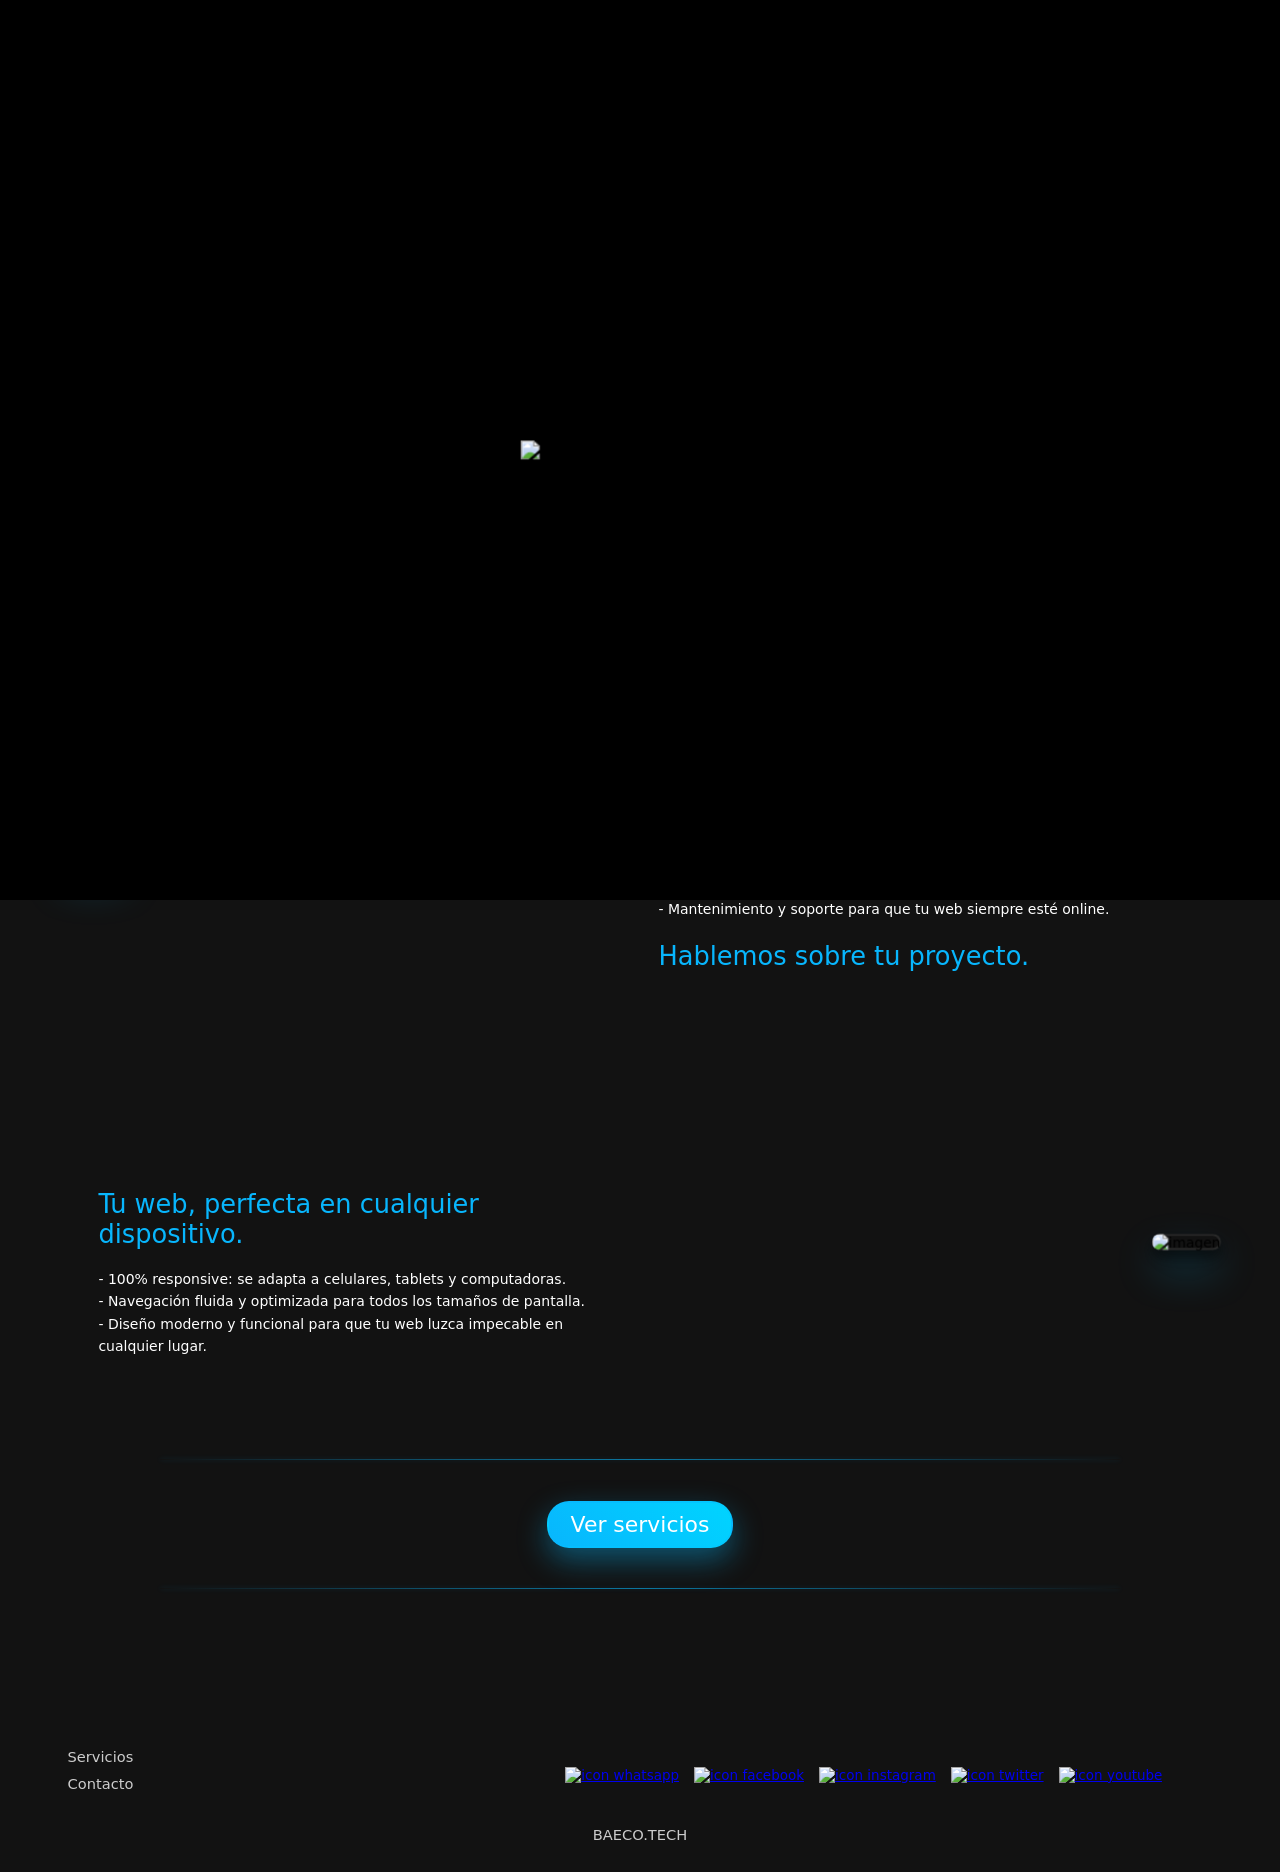
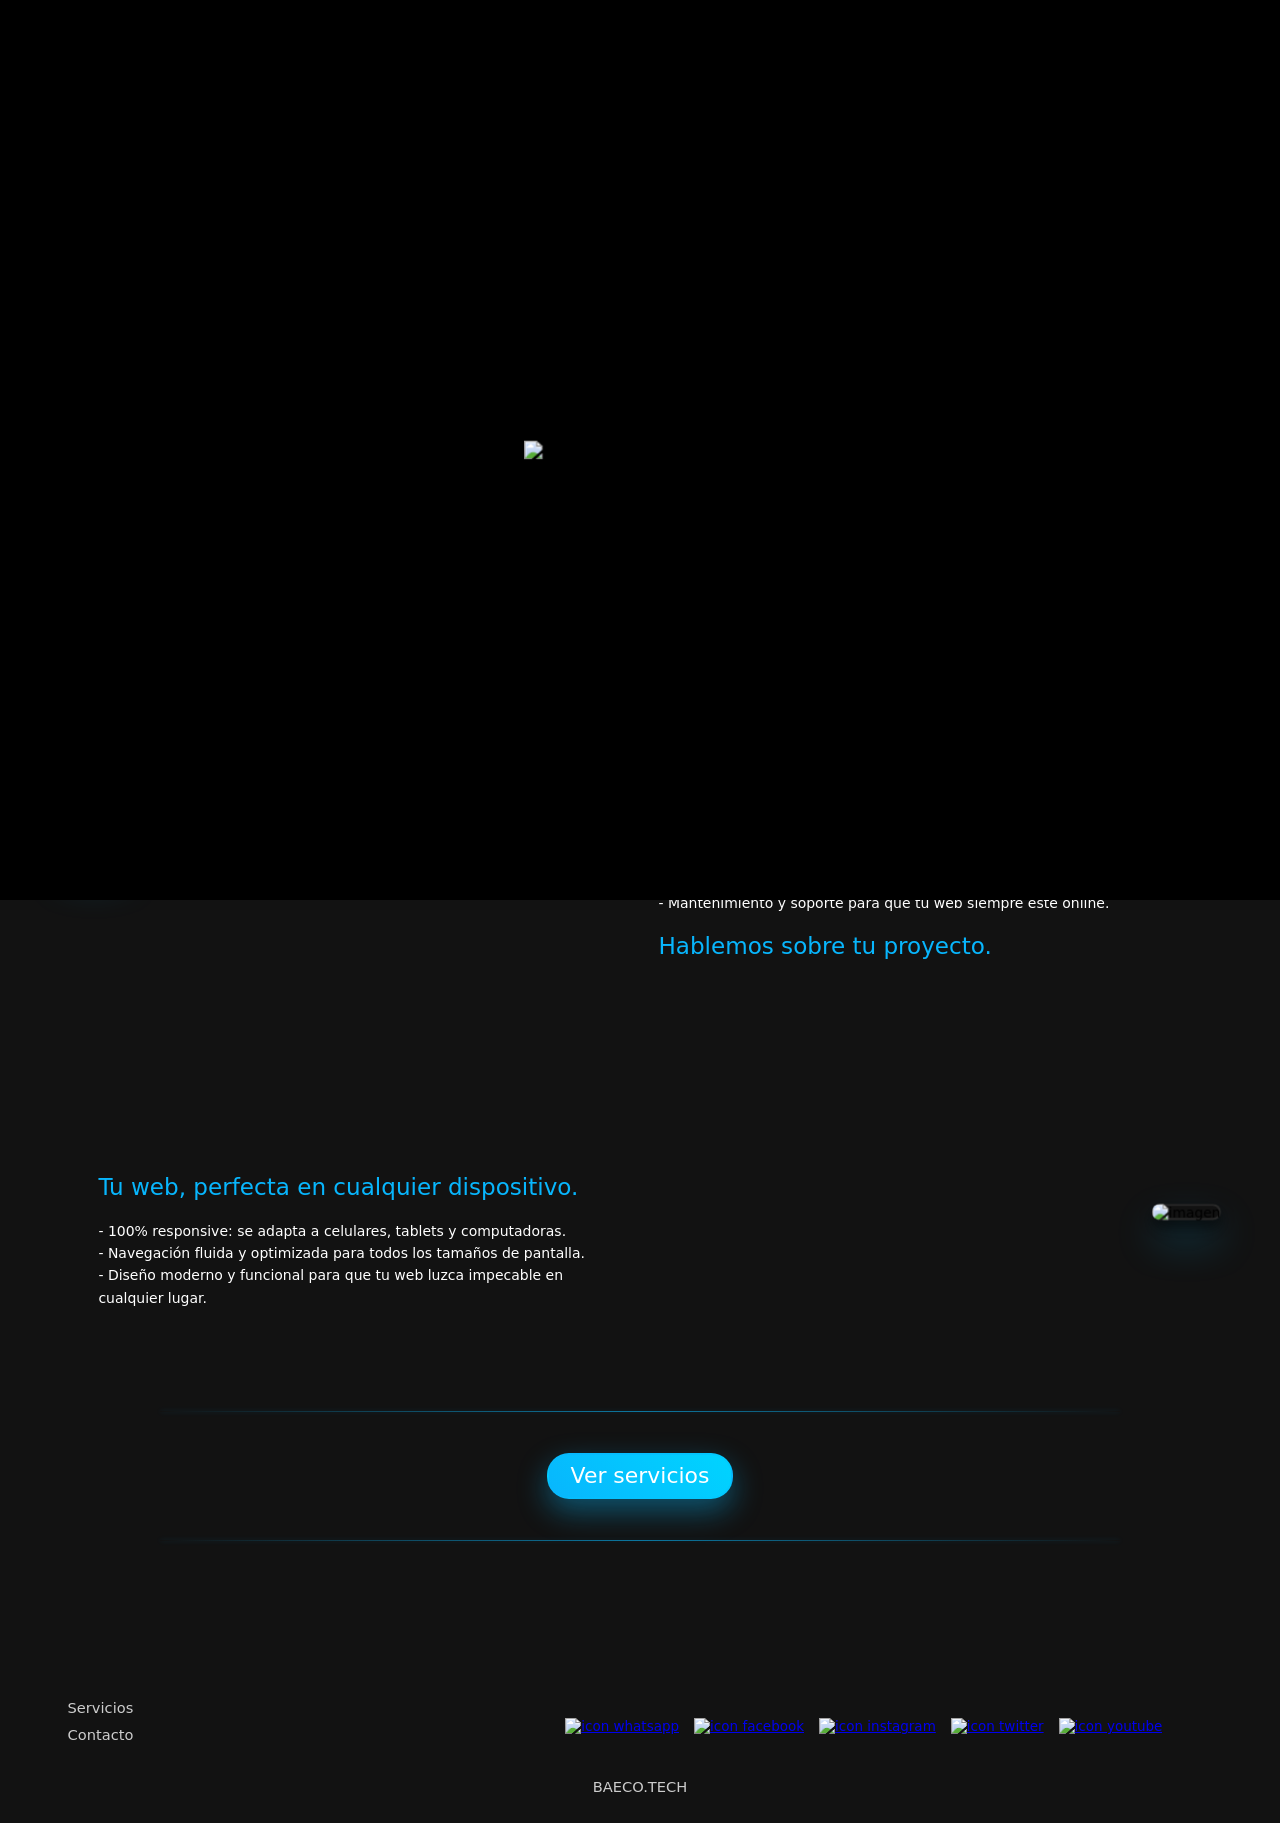

Cambios en main.css para responsive design  rem a em y para el tamaño de los textos

--- a/main.css
+++ b/main.css
@@ -480,7 +480,7 @@ html {
 .m-i-seccion-contenido:nth-child(3) .m-i-texto-contenido h2 {
   color: #08b6fd;
   margin-bottom: 20px;
-  font-size: 2.3827em;
+  font-size: 2.1444em;
 }
 
 .m-i-seccion-contenido:nth-child(3) .m-i-texto-contenido p {
@@ -1143,7 +1143,7 @@ footer {
 .m-i-texto-contenido h2 {
   color: #08b6fd;
   margin-bottom: clamp(10px, 1.5vw, 20px);
-  font-size: clamp(1.1967em, 3.222vw, 2.0252em);
+  font-size: clamp(1.077em, 2.8998vw, 1.8227em);
   font-weight: 250;
 }
 
@@ -1182,7 +1182,7 @@ footer {
   }
 
   .m-i-texto-contenido h2 {
-    font-size: 2.7075em;
+    font-size: 2.4368em;
   }
 
   .m-i-texto-contenido p {
@@ -1204,7 +1204,7 @@ footer {
   }
 
   .m-i-texto-contenido h2 {
-    font-size: 3.249em;
+    font-size: 2.9241em;
   }
 
   .m-i-texto-contenido p {
